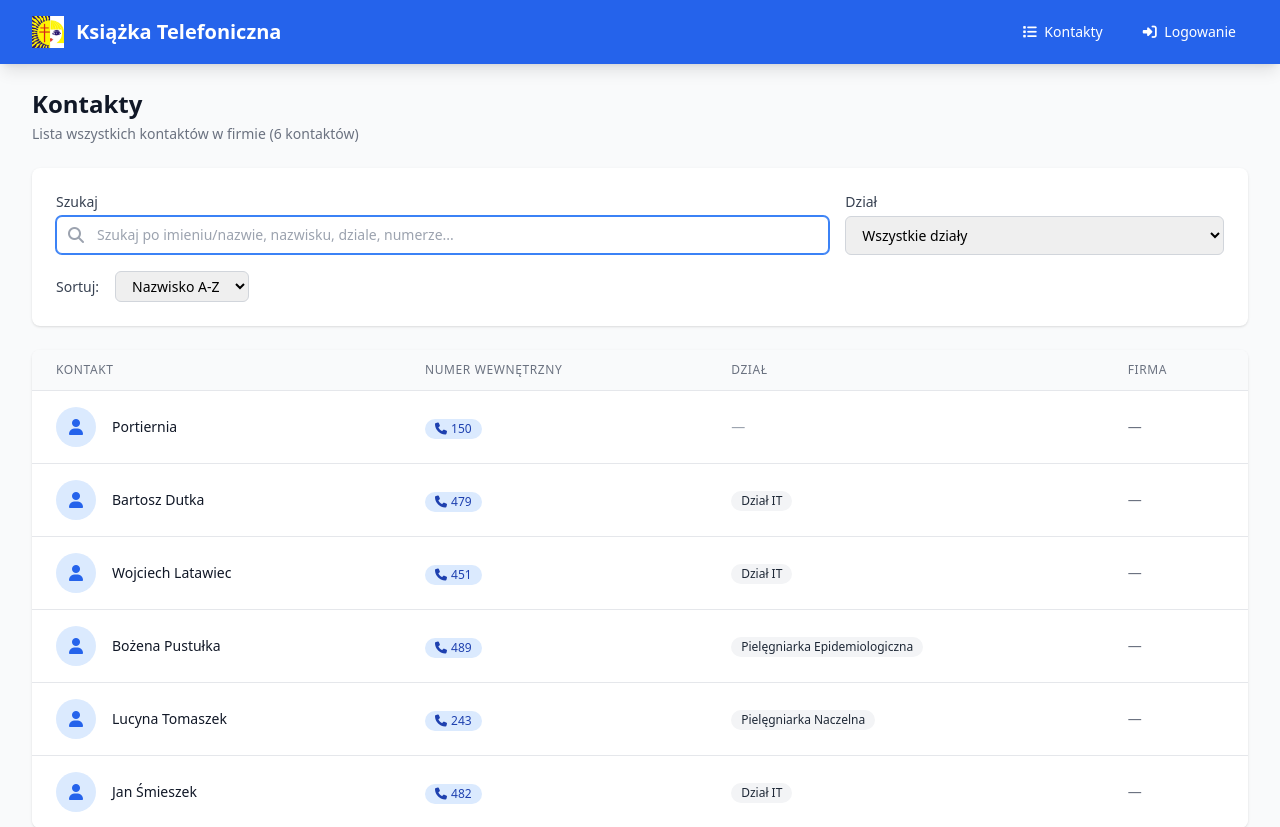
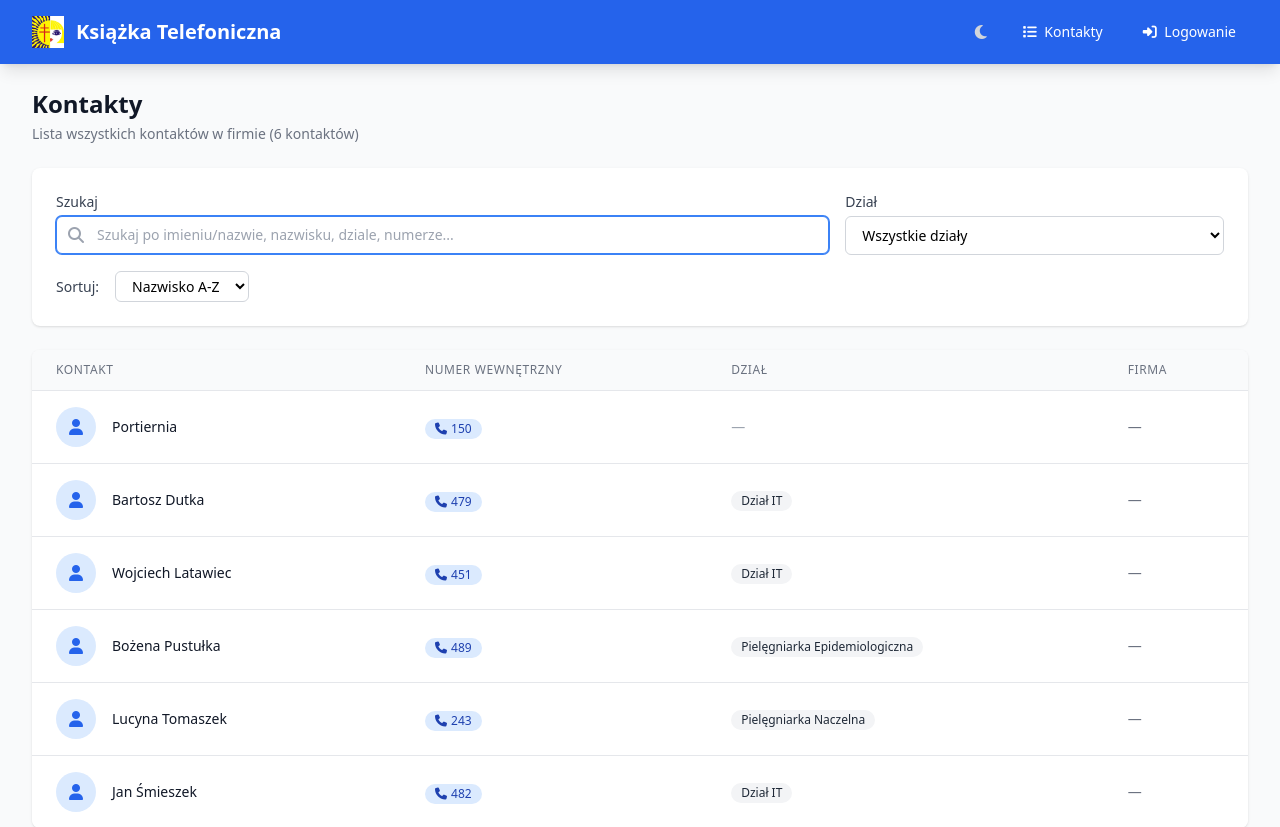
Before and after one commit to BartoszDutka/Ksiazka_tele, a FastAPI app: page /kontakty in a window 1280 px wide. Shown: the top 827 px of the page. Run offline with FastAPI, Linux system fonts and the light colour scheme; data comes from the database, SQL or seed files in the repository; some libraries are stand-ins or nearby versions.

Commit message:
1.4 Dark

```diff
--- a/app/templates/base.html
+++ b/app/templates/base.html
@@ -1,5 +1,5 @@
 <!DOCTYPE html>
-<html lang="pl">
+<html lang="pl" class="">
 <head>
     <meta charset="UTF-8">
     <meta name="viewport" content="width=device-width, initial-scale=1.0">
@@ -8,6 +8,11 @@
     <!-- Favicon -->
         <link rel="icon" type="image/png" href="/static/logo.png">    <!-- Tailwind CSS -->
     <script src="https://cdn.tailwindcss.com"></script>
+    <script>
+        tailwind.config = {
+            darkMode: 'class',
+        }
+    </script>
 
     <!-- HTMX -->
     <script src="https://unpkg.com/htmx.org@1.9.6"></script>
@@ -30,11 +35,22 @@
             from { transform: translateY(-10px); opacity: 0; }
             to { transform: translateY(0); opacity: 1; }
         }
+
+        /* Dark mode improvements */
+        .dark input:focus {
+            --tw-ring-color: rgb(59 130 246 / 0.5);
+        }
+        .dark select:focus {
+            --tw-ring-color: rgb(59 130 246 / 0.5);
+        }
+        .dark textarea:focus {
+            --tw-ring-color: rgb(59 130 246 / 0.5);
+        }
     </style>
 </head>
-<body class="bg-gray-50 min-h-screen">
+<body class="bg-gray-50 dark:bg-gray-900 min-h-screen transition-colors">
     <!-- Navigation -->
-    <nav class="bg-blue-600 text-white shadow-lg">
+    <nav class="bg-blue-600 dark:bg-gray-800 text-white shadow-lg">
         <div class="max-w-7xl mx-auto px-4 sm:px-6 lg:px-8">
             <div class="flex justify-between h-16">
                 <div class="flex items-center">
@@ -45,6 +61,17 @@
                 </div>
 
                 <div class="flex items-center space-x-4">
+                    <!-- Dark mode toggle -->
+                    <button
+                        id="theme-toggle"
+                        type="button"
+                        class="text-gray-300 hover:text-white p-2 rounded-md hover:bg-blue-700 transition-colors"
+                        title="Przełącz tryb ciemny/jasny"
+                    >
+                        <i id="theme-toggle-light-icon" class="fas fa-sun hidden"></i>
+                        <i id="theme-toggle-dark-icon" class="fas fa-moon"></i>
+                    </button>
+
                     <a href="/kontakty" class="hover:bg-blue-700 px-3 py-2 rounded-md text-sm font-medium">
                         <i class="fas fa-list mr-1"></i>
                         Kontakty
@@ -88,7 +115,7 @@
     </main>
 
     <!-- Footer -->
-    <footer class="bg-gray-800 text-white mt-12">
+    <footer class="bg-gray-800 dark:bg-gray-950 text-white mt-12">
         <div class="max-w-7xl mx-auto py-4 px-4 sm:px-6 lg:px-8">
             <div class="flex justify-between items-center">
                 <div class="flex items-center space-x-2">
@@ -126,6 +153,59 @@
         });
     </script>
 
+    <!-- Dark Mode Toggle Script -->
+    <script>
+        // Dark mode functionality
+        const themeToggle = document.getElementById('theme-toggle');
+        const darkIcon = document.getElementById('theme-toggle-dark-icon');
+        const lightIcon = document.getElementById('theme-toggle-light-icon');
+        const html = document.documentElement;
+
+        // Check for saved theme or default to system preference
+        const savedTheme = localStorage.getItem('theme');
+        const systemPrefersDark = window.matchMedia('(prefers-color-scheme: dark)').matches;
+
+        if (savedTheme === 'dark' || (!savedTheme && systemPrefersDark)) {
+            html.classList.add('dark');
+            darkIcon.classList.add('hidden');
+            lightIcon.classList.remove('hidden');
+        } else {
+            html.classList.remove('dark');
+            darkIcon.classList.remove('hidden');
+            lightIcon.classList.add('hidden');
+        }
+
+        // Toggle theme
+        themeToggle.addEventListener('click', function() {
+            html.classList.toggle('dark');
+
+            if (html.classList.contains('dark')) {
+                localStorage.setItem('theme', 'dark');
+                darkIcon.classList.add('hidden');
+                lightIcon.classList.remove('hidden');
+            } else {
+                localStorage.setItem('theme', 'light');
+                darkIcon.classList.remove('hidden');
+                lightIcon.classList.add('hidden');
+            }
+        });
+
+        // Listen for system theme changes
+        window.matchMedia('(prefers-color-scheme: dark)').addEventListener('change', function(e) {
+            if (!localStorage.getItem('theme')) {
+                if (e.matches) {
+                    html.classList.add('dark');
+                    darkIcon.classList.add('hidden');
+                    lightIcon.classList.remove('hidden');
+                } else {
+                    html.classList.remove('dark');
+                    darkIcon.classList.remove('hidden');
+                    lightIcon.classList.add('hidden');
+                }
+            }
+        });
+    </script>
+
     {% block scripts %}{% endblock %}
 </body>
 </html>
--- a/app/templates/contacts/create.html
+++ b/app/templates/contacts/create.html
@@ -2,12 +2,12 @@
 
 {% block content %}
 <div class="max-w-2xl mx-auto">
-    <div class="bg-white shadow rounded-lg">
+    <div class="bg-white dark:bg-gray-800 shadow rounded-lg">
         <div class="px-4 py-5 sm:p-6">
             <!-- Header -->
             <div class="mb-6">
-                <h1 class="text-2xl font-bold text-gray-900">Nowy kontakt</h1>
-                <p class="mt-1 text-sm text-gray-500">
+                <h1 class="text-2xl font-bold text-gray-900 dark:text-white">Nowy kontakt</h1>
+                <p class="mt-1 text-sm text-gray-500 dark:text-gray-400">
                     Dodaj nowy kontakt do książki telefonicznej
                 </p>
             </div>
--- a/app/templates/contacts/list.html
+++ b/app/templates/contacts/list.html
@@ -5,15 +5,15 @@
     <!-- Header -->
     <div class="sm:flex sm:items-center sm:justify-between mb-6">
         <div>
-            <h1 class="text-2xl font-bold text-gray-900">Kontakty</h1>
-            <p class="mt-1 text-sm text-gray-500">
+            <h1 class="text-2xl font-bold text-gray-900 dark:text-white">Kontakty</h1>
+            <p class="mt-1 text-sm text-gray-500 dark:text-gray-400">
                 Lista wszystkich kontaktów w firmie
                 {% if total_count %}({{ total_count }} {% if total_count == 1 %}kontakt{% elif total_count < 5 %}kontakty{% else %}kontaktów{% endif %}){% endif %}
             </p>
         </div>
         {% if user %}
             <div class="mt-4 sm:mt-0">
-                <a href="/kontakty/nowy" class="inline-flex items-center px-4 py-2 border border-transparent text-sm font-medium rounded-md shadow-sm text-white bg-blue-600 hover:bg-blue-700 focus:outline-none focus:ring-2 focus:ring-offset-2 focus:ring-blue-500">
+                <a href="/kontakty/nowy" class="inline-flex items-center px-4 py-2 border border-transparent text-sm font-medium rounded-md shadow-sm text-white bg-blue-600 hover:bg-blue-700 focus:outline-none focus:ring-2 focus:ring-offset-2 focus:ring-blue-500 dark:bg-blue-700 dark:hover:bg-blue-800">
                     <i class="fas fa-plus mr-2"></i>
                     Nowy kontakt
                 </a>
@@ -22,16 +22,16 @@
     </div>
 
     <!-- Search and Filters -->
-    <div class="bg-white shadow rounded-lg mb-6">
+    <div class="bg-white dark:bg-gray-800 shadow rounded-lg mb-6">
         <div class="px-4 py-5 sm:p-6">
             <form method="get" id="search-form" class="space-y-4">
                 <div class="grid grid-cols-1 md:grid-cols-3 gap-4">
                     <!-- Search -->
                     <div class="md:col-span-2">
-                        <label for="search" class="block text-sm font-medium text-gray-700">Szukaj</label>
+                        <label for="search" class="block text-sm font-medium text-gray-700 dark:text-gray-300">Szukaj</label>
                         <div class="mt-1 relative">
                             <div class="absolute inset-y-0 left-0 pl-3 flex items-center pointer-events-none">
-                                <i class="fas fa-search text-gray-400"></i>
+                                <i class="fas fa-search text-gray-400 dark:text-gray-500"></i>
                             </div>
                             <input
                                 type="text"
@@ -39,7 +39,7 @@
                                 name="q"
                                 value="{{ q }}"
                                 placeholder="Szukaj po imieniu/nazwie, nazwisku, dziale, numerze..."
-                                class="block w-full pl-10 pr-3 py-2 border border-gray-300 rounded-md leading-5 bg-white placeholder-gray-500 focus:outline-none focus:placeholder-gray-400 focus:ring-1 focus:ring-blue-500 focus:border-blue-500 sm:text-sm"
+                                class="block w-full pl-10 pr-3 py-2 border border-gray-300 dark:border-gray-600 rounded-md leading-5 bg-white dark:bg-gray-700 dark:text-white placeholder-gray-500 dark:placeholder-gray-400 focus:outline-none focus:placeholder-gray-400 focus:ring-1 focus:ring-blue-500 focus:border-blue-500 sm:text-sm"
                                 hx-get="/kontakty"
                                 hx-trigger="keyup changed delay:400ms, search"
                                 hx-target="#contacts-list"
@@ -52,11 +52,11 @@
 
                     <!-- Department Filter -->
                     <div>
-                        <label for="dzial" class="block text-sm font-medium text-gray-700">Dział</label>
+                        <label for="dzial" class="block text-sm font-medium text-gray-700 dark:text-gray-300">Dział</label>
                         <select
                             id="dzial"
                             name="dzial"
-                            class="mt-1 block w-full pl-3 pr-10 py-2 text-base border border-gray-300 focus:outline-none focus:ring-blue-500 focus:border-blue-500 sm:text-sm rounded-md"
+                            class="mt-1 block w-full pl-3 pr-10 py-2 text-base border border-gray-300 dark:border-gray-600 bg-white dark:bg-gray-700 dark:text-white focus:outline-none focus:ring-blue-500 focus:border-blue-500 sm:text-sm rounded-md"
                             hx-get="/kontakty"
                             hx-trigger="change"
                             hx-target="#contacts-list"
@@ -74,11 +74,11 @@
 
                 <!-- Sort Options -->
                 <div class="flex flex-wrap items-center gap-4">
-                    <span class="text-sm font-medium text-gray-700">Sortuj:</span>
+                    <span class="text-sm font-medium text-gray-700 dark:text-gray-300">Sortuj:</span>
                     <div class="flex flex-wrap gap-2">
                         <select
                             name="sort"
-                            class="text-sm border border-gray-300 rounded-md px-3 py-1 focus:outline-none focus:ring-blue-500 focus:border-blue-500"
+                            class="text-sm border border-gray-300 dark:border-gray-600 bg-white dark:bg-gray-700 dark:text-white rounded-md px-3 py-1 focus:outline-none focus:ring-blue-500 focus:border-blue-500"
                             hx-get="/kontakty"
                             hx-trigger="change"
                             hx-target="#contacts-list"
@@ -96,7 +96,7 @@
                     <!-- Loading indicator -->
                     <div class="htmx-indicator">
                         <i class="fas fa-spinner fa-spin text-blue-500"></i>
-                        <span class="text-sm text-gray-500 ml-1">Ładowanie...</span>
+                        <span class="text-sm text-gray-500 dark:text-gray-400 ml-1">Ładowanie...</span>
                     </div>
                 </div>
             </form>
--- a/app/templates/contacts/list_partial.html
+++ b/app/templates/contacts/list_partial.html
@@ -1,20 +1,20 @@
 <!-- Contacts Table -->
-<div class="bg-white shadow overflow-hidden sm:rounded-lg">
+<div class="bg-white dark:bg-gray-800 shadow overflow-hidden sm:rounded-lg">
     {% if contacts %}
         <div class="overflow-x-auto">
-            <table class="min-w-full divide-y divide-gray-200">
-                <thead class="bg-gray-50">
+            <table class="min-w-full divide-y divide-gray-200 dark:divide-gray-700">
+                <thead class="bg-gray-50 dark:bg-gray-700">
                     <tr>
-                        <th scope="col" class="px-6 py-3 text-left text-xs font-medium text-gray-500 uppercase tracking-wider">
+                        <th scope="col" class="px-6 py-3 text-left text-xs font-medium text-gray-500 dark:text-gray-300 uppercase tracking-wider">
                             Kontakt
                         </th>
-                        <th scope="col" class="px-6 py-3 text-left text-xs font-medium text-gray-500 uppercase tracking-wider">
+                        <th scope="col" class="px-6 py-3 text-left text-xs font-medium text-gray-500 dark:text-gray-300 uppercase tracking-wider">
                             Numer wewnętrzny
                         </th>
-                        <th scope="col" class="px-6 py-3 text-left text-xs font-medium text-gray-500 uppercase tracking-wider">
+                        <th scope="col" class="px-6 py-3 text-left text-xs font-medium text-gray-500 dark:text-gray-300 uppercase tracking-wider">
                             Dział
                         </th>
-                        <th scope="col" class="px-6 py-3 text-left text-xs font-medium text-gray-500 uppercase tracking-wider">
+                        <th scope="col" class="px-6 py-3 text-left text-xs font-medium text-gray-500 dark:text-gray-300 uppercase tracking-wider">
                             Firma
                         </th>
                         {% if user %}
@@ -24,9 +24,9 @@
                         {% endif %}
                     </tr>
                 </thead>
-                <tbody class="bg-white divide-y divide-gray-200">
+                <tbody class="bg-white dark:bg-gray-800 divide-y divide-gray-200 dark:divide-gray-700">
                     {% for contact in contacts %}
-                        <tr class="hover:bg-gray-50">
+                        <tr class="hover:bg-gray-50 dark:hover:bg-gray-700">
                             <td class="px-6 py-4 whitespace-nowrap">
                                 <div class="flex items-center">
                                     <div class="flex-shrink-0 h-10 w-10">
@@ -35,8 +35,8 @@
                                         </div>
                                     </div>
                                     <div class="ml-4">
-                                        <div class="text-sm font-medium text-gray-900">
-                                            <a href="/kontakty/{{ contact.id }}" class="hover:text-blue-600">
+                                        <div class="text-sm font-medium text-gray-900 dark:text-white">
+                                            <a href="/kontakty/{{ contact.id }}" class="hover:text-blue-600 dark:hover:text-blue-400">
                                                 {% if contact.imie or contact.nazwisko %}
                                                     {{ contact.imie or '' }} {{ contact.nazwisko or '' }}
                                                 {% else %}
@@ -45,7 +45,7 @@
                                             </a>
                                         </div>
                                         {% if contact.notatki %}
-                                            <div class="text-sm text-gray-500 truncate max-w-xs">
+                                            <div class="text-sm text-gray-500 dark:text-gray-400 truncate max-w-xs">
                                                 {{ contact.notatki[:50] }}{% if contact.notatki|length > 50 %}...{% endif %}
                                             </div>
                                         {% endif %}
@@ -58,16 +58,16 @@
                                     {{ contact.numer_wewnetrzny }}
                                 </span>
                             </td>
-                            <td class="px-6 py-4 whitespace-nowrap text-sm text-gray-900">
+                            <td class="px-6 py-4 whitespace-nowrap text-sm text-gray-900 dark:text-white">
                                 {% if contact.dzial %}
-                                    <span class="inline-flex items-center px-2.5 py-0.5 rounded-full text-xs font-medium bg-gray-100 text-gray-800">
+                                    <span class="inline-flex items-center px-2.5 py-0.5 rounded-full text-xs font-medium bg-gray-100 dark:bg-gray-700 text-gray-800 dark:text-gray-200">
                                         {{ contact.dzial }}
                                     </span>
                                 {% else %}
-                                    <span class="text-gray-400">—</span>
+                                    <span class="text-gray-400 dark:text-gray-500">—</span>
                                 {% endif %}
                             </td>
-                            <td class="px-6 py-4 whitespace-nowrap text-sm text-gray-500">
+                            <td class="px-6 py-4 whitespace-nowrap text-sm text-gray-500 dark:text-gray-400">
                                 {{ contact.firma or "—" }}
                             </td>
                             {% if user %}
```
